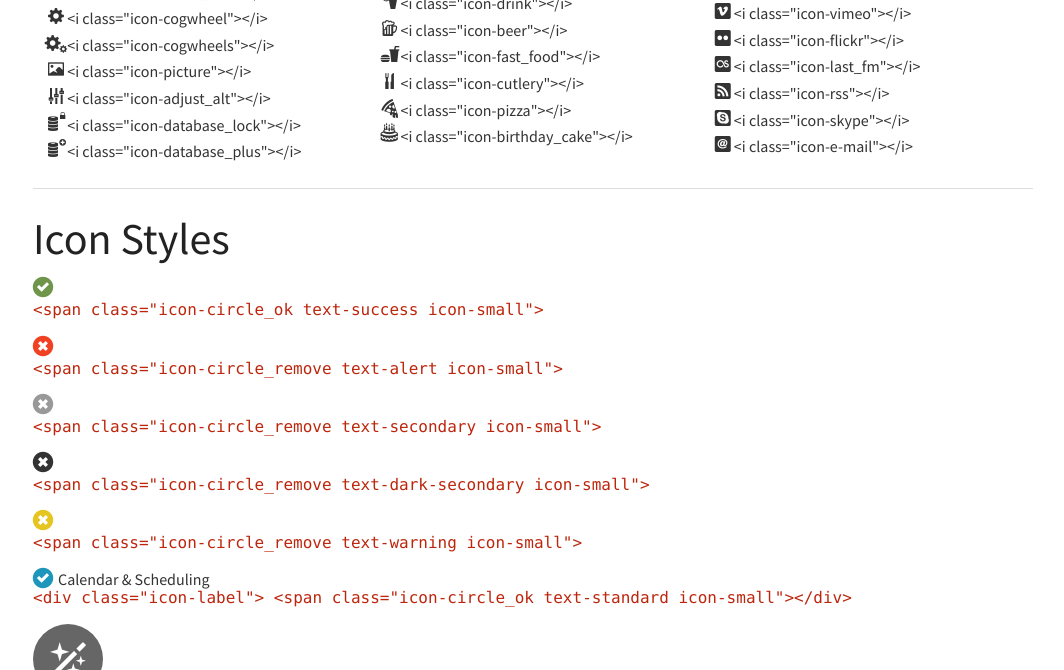
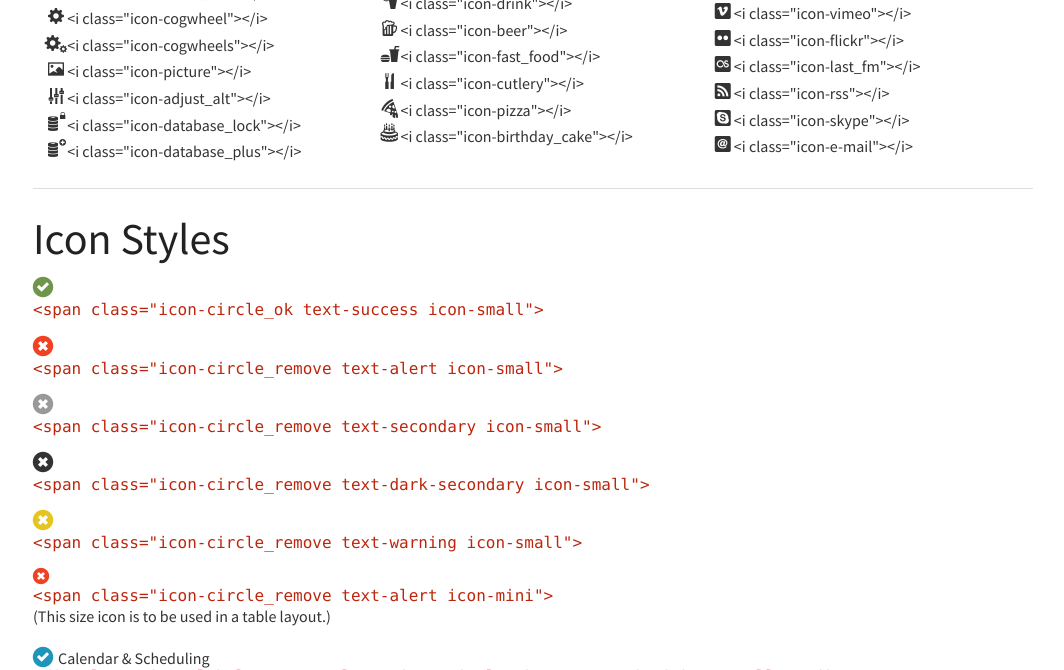
Before and after one commit to amstatz/styleguide, a plain HTML site: page index.html in a window 1280 px wide. Shown: the part 11330-12000 px from the top of the page, without its empty margins (107-1171 px from the left). Drawn offline with nearby package versions, Linux system fonts and the light colour scheme.

Commit message:
AS-2608: Commit addition of more styled icons

```diff
--- a/index.html
+++ b/index.html
@@ -1071,6 +1071,12 @@
     				<span class="tag">&lt;<span class="title">span</span> <span class="value">class=&quot;icon-circle_remove text-warning icon-small&quot;&gt;<br />
     			</code><br />
 
+    			<span class="icon-circle_remove text-alert icon-mini"></span><br />
+    			<code class="language-html">
+    				<span class="tag">&lt;<span class="title">span</span> <span class="value">class=&quot;icon-circle_remove text-alert icon-mini&quot;&gt;<br />
+    			</code>
+    			<p>(This size icon is to be used in a table layout.)</p>
+
     			<div class="icon-label"><span class="icon-circle_ok text-standard icon-small"></span> Calendar &#38; Scheduling</div>
     			<code class="language-html">
     				<span class="tag">&lt;<span class="title">div</span> <span class="value">class=&quot;icon-label&quot;&gt;<span class="tag"><span class="title"></span>
```
